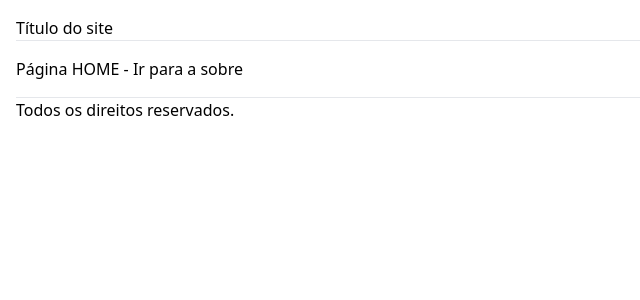
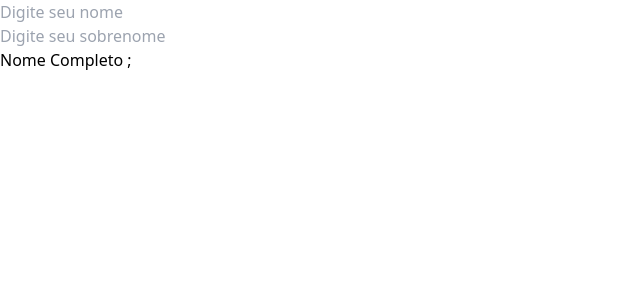
Before and after one commit to cavalcante001/reactjs, a React (Vite) app in the folder react-app/: page / in a window 1280 px wide. Shown: the top 300 px of the page, without its empty margins (0-640 px from the left). Built offline with nearby package versions, Linux system fonts and the light colour scheme.

Commit message:
useEffect

```diff
--- a/react-app/src/App.tsx
+++ b/react-app/src/App.tsx
@@ -1,20 +1,27 @@
-import { MainRoutes } from './routes/MainRoutes';
+import { useState, useEffect, ChangeEventHandler, ChangeEvent } from 'react';
+
 const App = () => {
+  const [name, setName] = useState('');
+  const [lastName, setLastName] = useState('');
+  const [fullName, setFullName] = useState('');
+
+  useEffect(() => {
+    setFullName(`${name} ${lastName}`);
+  }, [name, lastName]);
+
+  const handleNameChange = (e: ChangeEvent<HTMLInputElement>) => {
+    setName( e.target.value )
+  }
+  const handleLastNameChange = (e: ChangeEvent<HTMLInputElement>) => {
+    setLastName( e.target.value );
+  }
 
   return (
-   <div className="p-4">
-    <header>
-      <h1>Título do site</h1>
-    </header>
-    <hr/>
-    <div className="py-4">
-      <MainRoutes />
+    <div className='flex flex-col'>
+      <input type="text" placeholder="Digite seu nome" value={name} onChange={handleNameChange}/>
+      <input type="text" placeholder="Digite seu sobrenome" value={lastName} onChange={handleLastNameChange} />
+      <p>Nome Completo {fullName};</p>
     </div>
-    <hr />
-      <footer>
-    Todos os direitos reservados.
-    </footer>
-   </div>
   );
 }
 
--- a/react-app/src/main.tsx
+++ b/react-app/src/main.tsx
@@ -2,12 +2,9 @@
 import ReactDOM from 'react-dom/client'
 import './index.css';
 import App from './App'
-import { BrowserRouter } from 'react-router-dom';
 
 ReactDOM.createRoot(document.getElementById('root') as HTMLElement).render(
   <React.StrictMode>
-    <BrowserRouter>
       <App />
-    </BrowserRouter>
   </React.StrictMode>
 )
```
